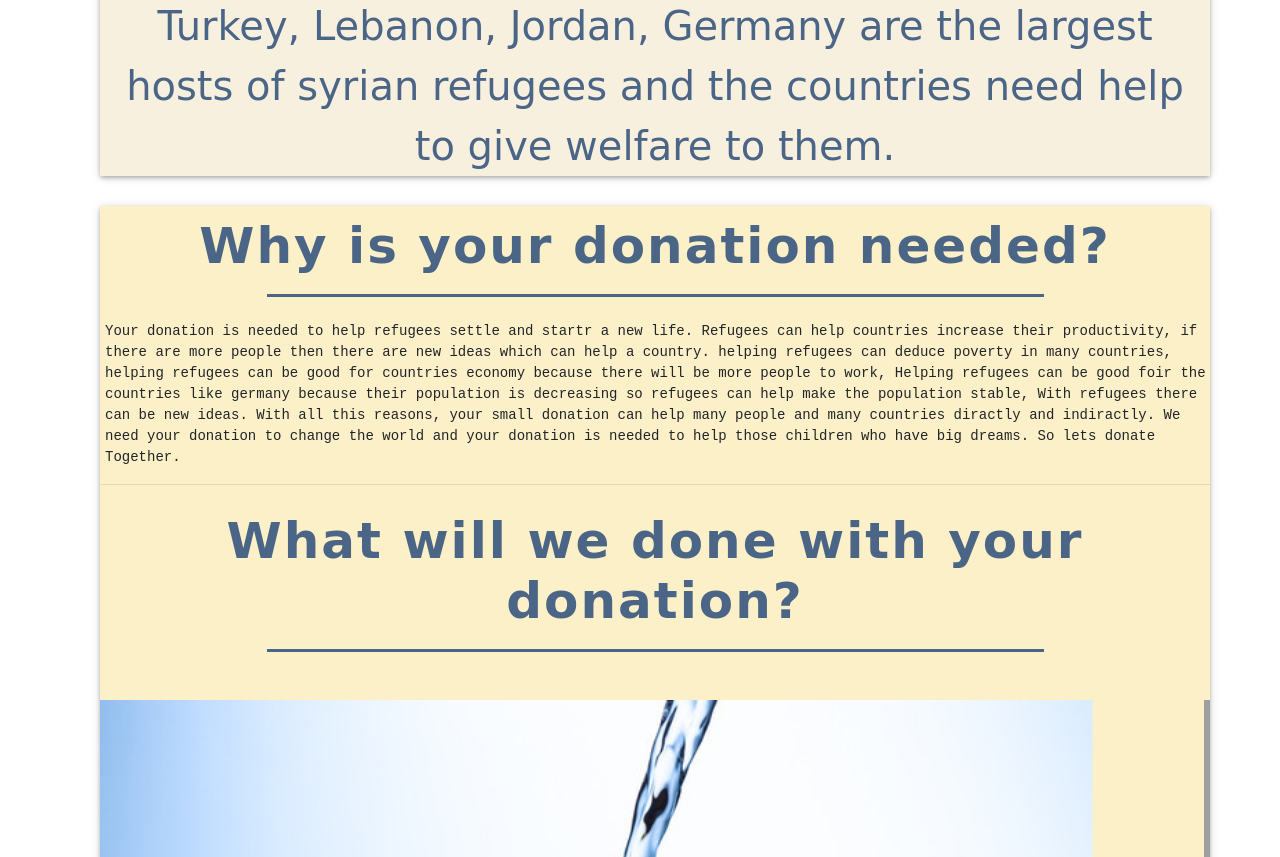
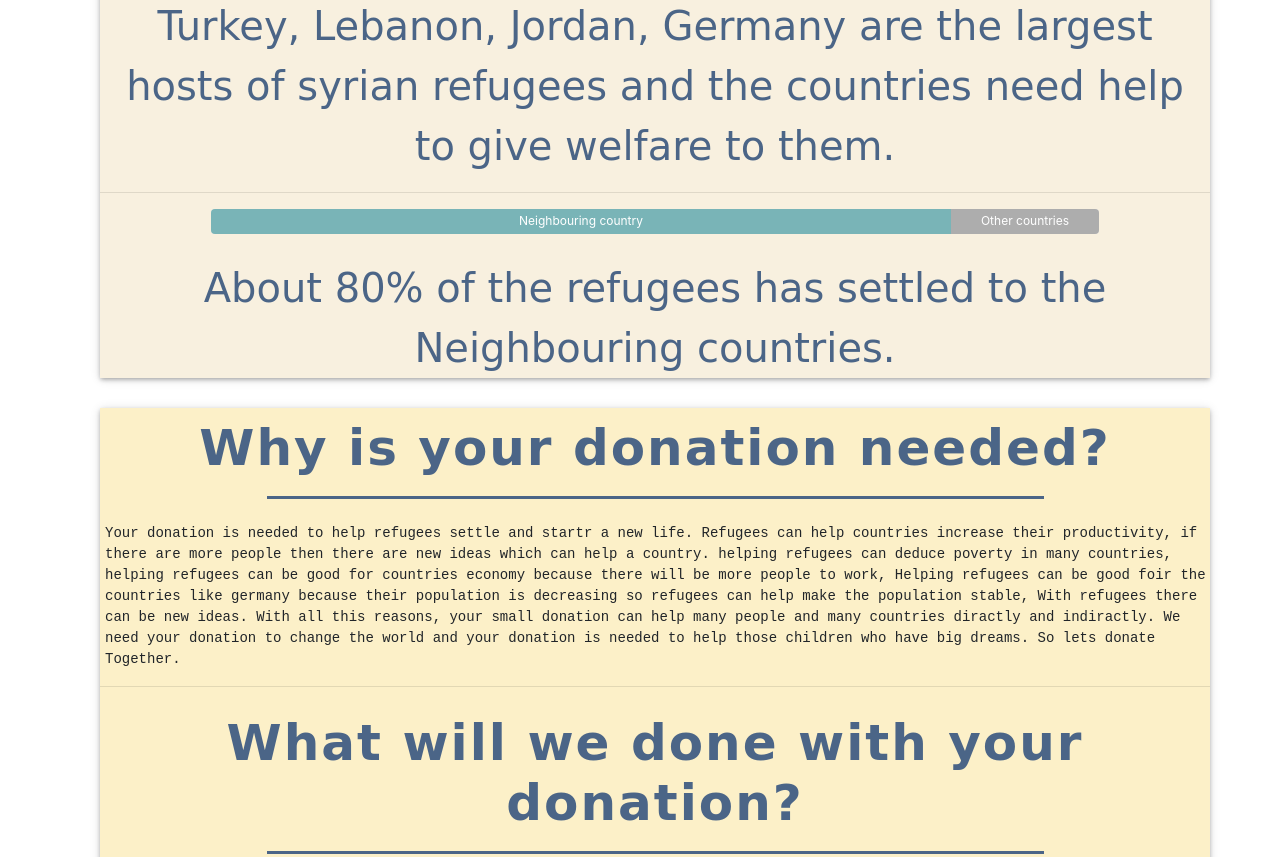
Before and after one commit to pushkarthegr/IDU-SA, a plain HTML site: page index.html in a window 1280 px wide. Shown: the part 1346-2203 px from the top of the page. Drawn offline with nearby package versions, Linux system fonts and the light colour scheme; grey boxes are pictures that could not be loaded; a web font is replaced by a local one.

Commit message:
Add files via upload

```diff
--- a/index.html
+++ b/index.html
@@ -89,6 +89,14 @@
                 </div>
                 <br>
                 <jk style="text-align:left !important;">Turkey, Lebanon, Jordan, Germany are the largest hosts of syrian refugees and the countries need help to give welfare to them.</jk>
+                <hr>
+                <div class="progress" style="height:25px;width:80%; margin:auto;">
+                    <div class="progress-bar" role="progressbar" style="width: 100%;background:#79B4B7;" aria-valuenow="100" aria-valuemin="0" aria-valuemax="100">Neighbouring country</div>
+                    <div class="progress-bar" role="progressbar" style="width: 20%;background: #adadad" aria-valuenow="20" aria-valuemin="0" aria-valuemax="100">Other countries</div>
+                </div>
+                <br>
+                <jk style="text-align:left !important;">About 80% of the refugees has settled to the Neighbouring countries.</jk>
+                <br>
             </div>
 
             <div class="dibba" style="background-color: #FCF0C8;">
@@ -204,7 +212,7 @@
                 <h1 style="color:#4B6587;" class="title">WHO WILL GET THE DONATION?</h1>
                 <div class="line" style="background-color: #4B6587;width:70%;text-align: center;"></div><br>
                 <br>
-                <p class="boring_content">Dont worry, your donation will go safely to United Nations Fund Raising program (UNFRP) and the
+                <p class="boring_content">Dont worry, your donation will go safely to UNISEF which is an organization which is helping syrian refugees and the
                     donation will be used for good of the syrian people and the United nations will used your fund to give those refugees welfare
                     and the money will even be used to help them settle in different countries around the world.
                 </p>
```
